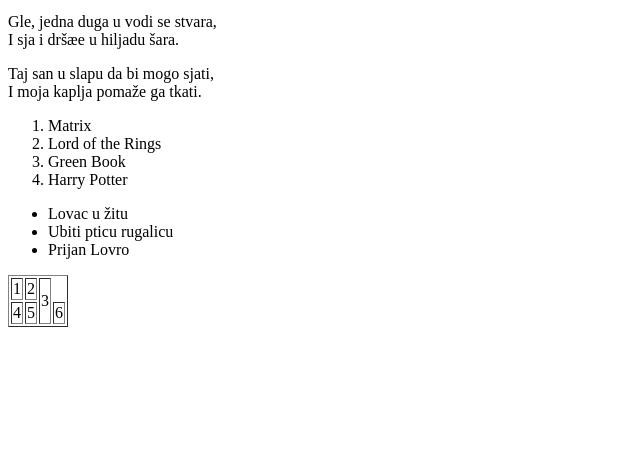
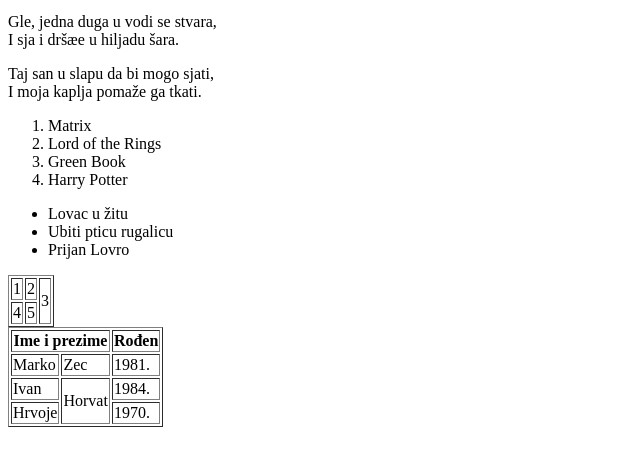
Before and after one commit to mblazevicc/web, a plain HTML site: page index.html in a window 1280 px wide. Shown: the part 334-800 px from the top of the page, without its empty margins (0-640 px from the left). Drawn offline with Linux system fonts and the light colour scheme.

Commit message:
Update index.html

```diff
--- a/index.html
+++ b/index.html
@@ -46,9 +46,48 @@
             <tr>
                 <td>4</td>
                 <td>5</td>
-                <td>6</td>
+
             </tr>
         </table>
 
+	<table border="1">
+
+			<tr>
+
+				<th colspan=2>Ime i prezime</th>
+
+				<th>Rođen</th>
+
+			</t>
+
+			<tr>
+
+				<td>Marko</td>
+
+				<td>Zec</td>
+
+				<td>1981.</td>
+
+			</tr>
+
+			<tr>
+
+				<td>Ivan</td>
+
+				<td rowspan=2>Horvat</td>
+
+				<td>1984.</td>
+
+			</tr>
+
+			<tr>
+
+				<td>Hrvoje</td>
+
+				<td>1970.</td>
+
+			</tr>
+
+		</table>
 	</body>
 </html>
```
